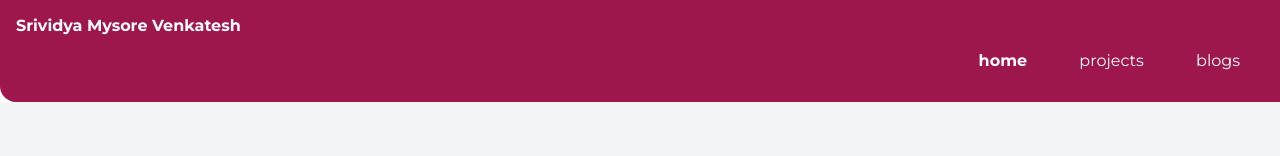
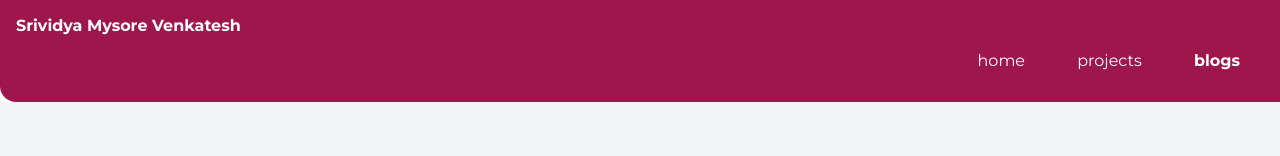
Before and after one commit to SriV-dya/Profile-repo, a plain HTML site: page blog1.html in a window 1280 px wide. Shown: the top 156 px of the page. Drawn offline with Linux system fonts and the light colour scheme.

Commit message:
Style:active links in nav

```diff
--- a/blog1.html
+++ b/blog1.html
@@ -11,13 +11,13 @@
         <div class="nav-brand">Srividya Mysore Venkatesh</div>
         <ul class="list-non-bullet nav-pills">
             <li class="list-item-inline">
-                <a class="link link-active" href="/index.html">home</a>
+                <a class="link" href="/index.html">home</a>
             </li>
             <li class="list-item-inline">
                 <a class="link" href="/projects.html">projects</a>
             </li>
             <li class="list-item-inline">
-                <a class="link" href="/blogs.html">blogs</a>
+                <a class="link link-active" href="/blogs.html">blogs</a>
             </li>
         </ul>
     </nav>
@@ -36,7 +36,7 @@
             <p>2.A premium domain name will enhance funding and partnership opportunities with established companies in your industry.</p><br/>
             <p>3.It is also somehow associated with security. A large portion of uninformed audiences thrive on familiarity and feel more secure.</p><br/>
             <p>So, probably with time, as people learned to use websites, they learned it along with the .com and hence could be more instinctive to type a .com against a domain name. And is today seen as a business opportunity!</p>
-
+            <br/><small>20th,November,2020.</small>
         </div>
 
     </section>
```
Also changed, not shown: blog2.html (+2 -2 lines), blog3.html (+2 -2 lines).
